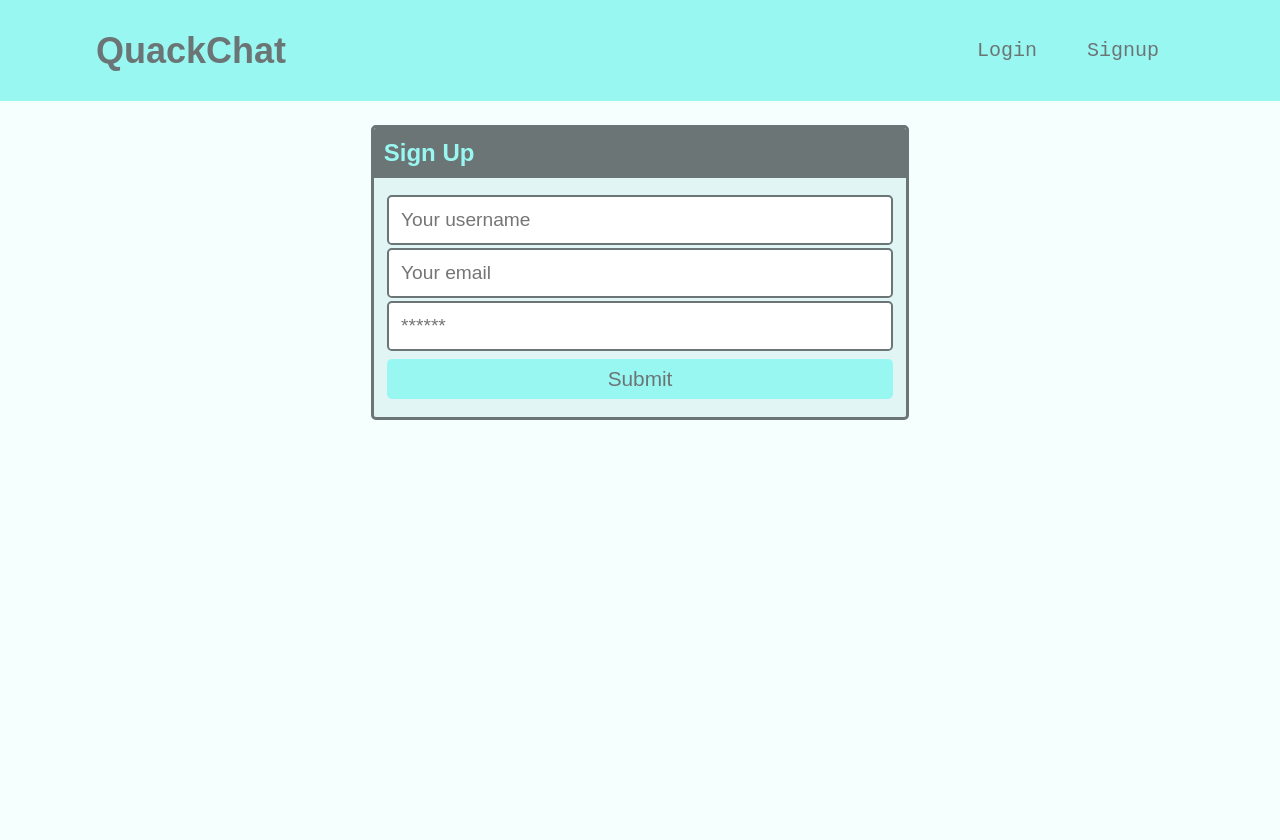
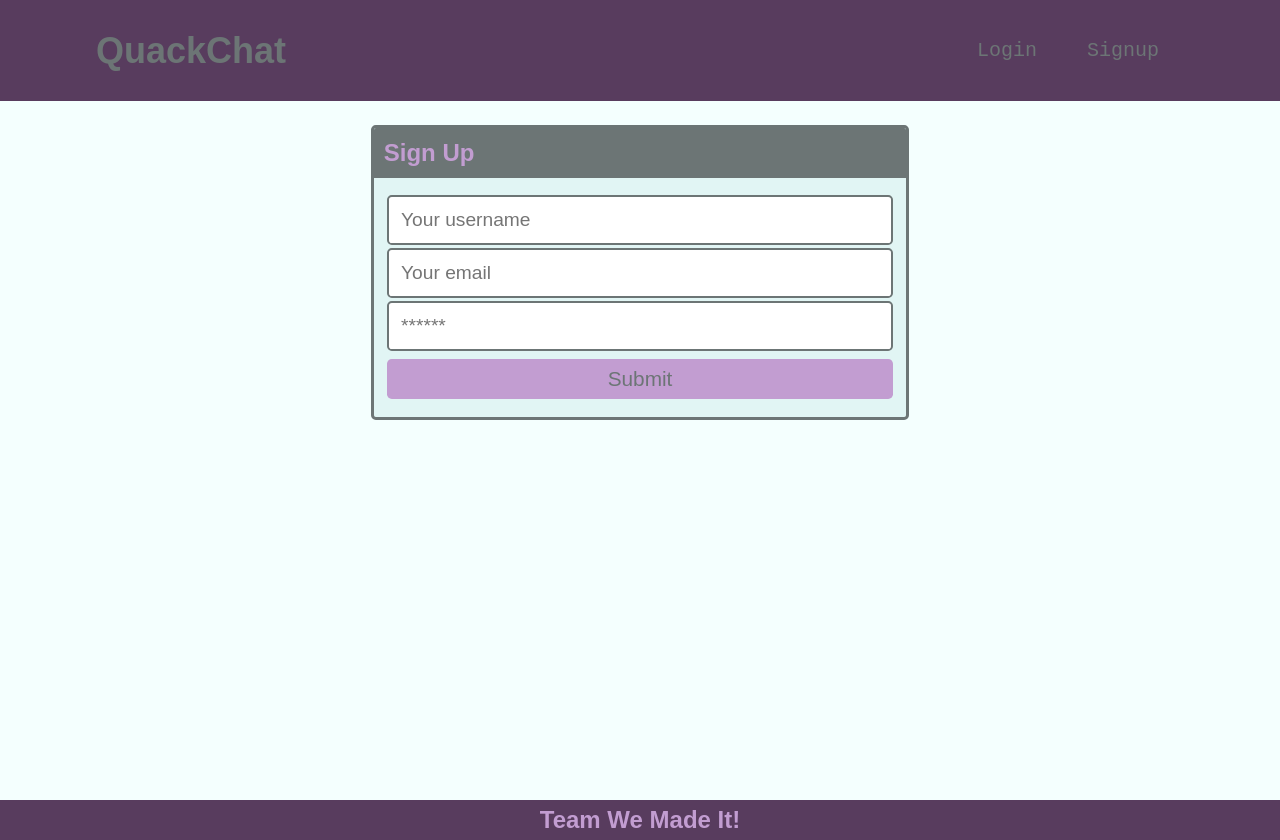
Before and after one commit to andreaspencer/quackchat-project3, a React (Create React App) app in the folder client/: page /signup in a window 1280 px wide. Before the commit the page ends 800 px from the top, so only its background shows below. Built offline with nearby package versions, Linux system fonts and the light colour scheme.

Commit message:
footer and header stylying

```diff
--- a/client/src/App.js
+++ b/client/src/App.js
@@ -9,6 +9,7 @@ import {
 import { setContext } from '@apollo/client/link/context';
 
 import Header from './components/Header';
+import Footer from './components/Footer';
 
 
 import Home from './pages/Home';
@@ -43,14 +44,14 @@ function App() {
           <Header />
           <div className="container">
             <Switch>
-            <Route exact path="/" component={Home} />
+            <Route exact path="/home" component={Home} />
               <Route exact path="/login" component={Login} />
               <Route exact path="/signup" component={Signup} />
-
             </Switch>
           </div>
 
         </div>
+        <Footer />
       </Router>
     </ApolloProvider>
   );
--- a/client/src/components/Chat/index.js
+++ b/client/src/components/Chat/index.js
@@ -0,0 +1,5 @@
+const Chat = () {
+
+}
+
+export default Chat;
--- a/client/src/components/Footer/index.js
+++ b/client/src/components/Footer/index.js
@@ -0,0 +1,11 @@
+import React from "react";
+
+function Footer() {
+    return (
+        <footer className="flex-row justify-center align-center">
+                <h4>Team We Made It!</h4>
+        </footer>
+    );
+}
+
+export default Footer;
--- a/client/src/components/Header/index.js
+++ b/client/src/components/Header/index.js
@@ -2,6 +2,7 @@ import React from 'react';
 import { Link } from 'react-router-dom';
 
 import Auth from '../../utils/auth';
+
 
 const Header = () => {
   const logout = event => {
@@ -10,7 +11,7 @@ const Header = () => {
   };
 
   return (
-    <header className="bg-secondary mb-4 py-2 flex-row align-center">
+    <header className="mb-4 py-2 flex-row align-center">
       <div className="container flex-row justify-space-between-lg justify-center align-center">
         <Link to="/">
           <h1>QuackChat</h1>
--- a/client/src/index.css
+++ b/client/src/index.css
@@ -13,9 +13,9 @@ code {
 }
 
 :root {
-  --primary: #497573;
-  --secondary: #99f7f2;
-  --tertiary: #b2c2c1;
+  --primary: #583c5e;
+  --secondary: #c29dd1;
+  --tertiary: #d2c0da;
   --quatrinary: #cadbda;
   --light: #e1f5f4;
   --dark: #6c7575;
@@ -46,6 +46,11 @@ body {
   font-size: 20px;
   color: var(--dark);
   background-color: #f3fffee1;
+}
+
+header, footer {
+  background-color: var(--primary);
+  color: var(--secondary);
 }
 
 h1,
--- a/client/src/pages/Home.js
+++ b/client/src/pages/Home.js
@@ -5,10 +5,10 @@ import Auth from '../utils/auth';
 import { useQuery } from '@apollo/client';
 import { QUERY_ME_BASIC } from '../utils/queries';
 
+
 const Home = () => {
 
   const { data: userData } = useQuery(QUERY_ME_BASIC);
-  const thoughts = data?.thoughts || [];
 
   const loggedIn = Auth.loggedIn();
 
@@ -25,9 +25,7 @@ const Home = () => {
         </div>
         {loggedIn && userData ? (
           <div className="col-12 col-lg-3 mb-3">
-            <FriendList
               username={userData.me.username}
-            />
           </div>
         ) : null}
       </div>
--- a/package.json
+++ b/package.json
@@ -17,6 +17,7 @@
         "concurrently": "^5.1.0"
     },
     "dependencies": {
+        "express": "^4.17.2",
         "passport": "^0.5.2",
         "passport-google-oauth20": "^2.0.0"
     }
```
Also changed, not shown: 1 other file (tests, documents, lock files or other folders).
